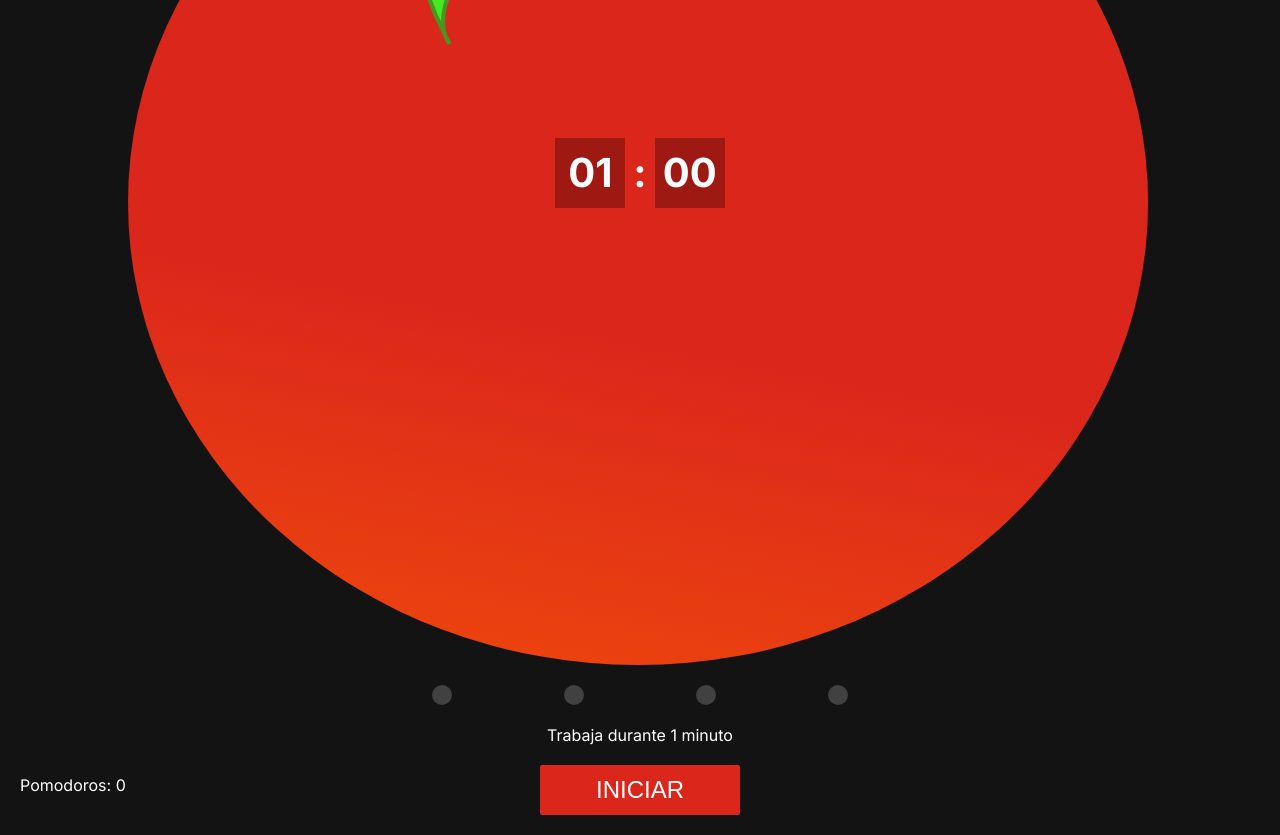
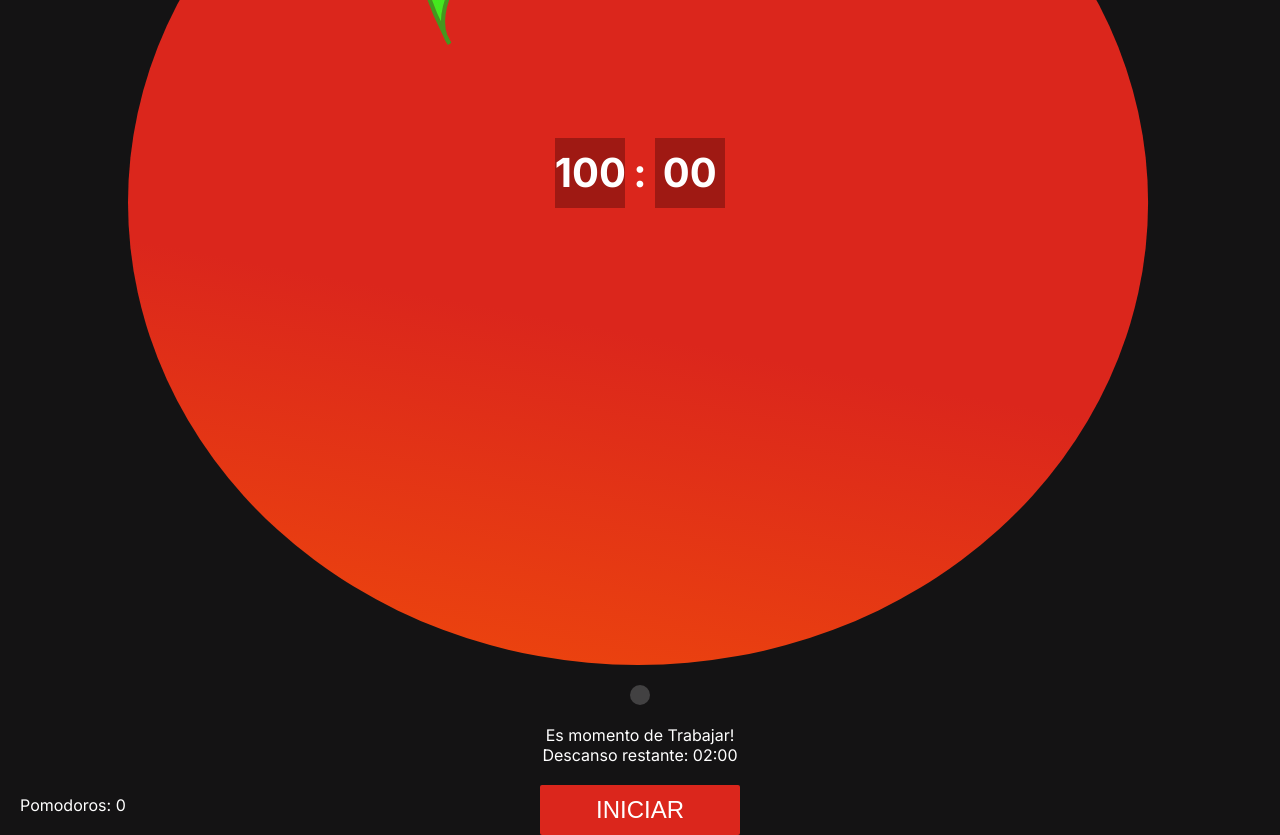
Before and after one commit to ourainbows/pomodoro, a React (Vite) app: page / in a window 1280 px wide. Shown: the part 440-1275 px from the top of the page. Built offline with nearby package versions, Linux system fonts and the light colour scheme.

Commit message:
Styles for onecylemode component and fix temporizer

```diff
--- a/src/components/App/App.jsx
+++ b/src/components/App/App.jsx
@@ -7,7 +7,7 @@ import settings from "../../assets/settings.svg"
 import PomodoroCounter from "../PomodoroCounter/PomodoroCounter";
 
 function App() {
-  const [mode, setMode] = useState("pomodoro");
+  const [mode, setMode] = useState("oneCycle");
   const [open, setOpen] = useState(false)
   const[pomodoros, setPomodoros] = useState(0)
   return (
--- a/src/components/Buttons/Buttons.css
+++ b/src/components/Buttons/Buttons.css
@@ -14,9 +14,10 @@
     background-color: var(--primary);
     color: var(--text);
 }
-.buttons-cycle:nth-child(1){
-    width: 15rem;
+
+.buttons-cycle button:nth-child(1){
+    width: 19rem;
 }
-.buttons-cycle:nth-child(2){
-    width: 5rem;
+.buttons-cycle button:nth-child(2){
+    width: 6rem;
 }
--- a/src/components/Buttons/Buttons.jsx
+++ b/src/components/Buttons/Buttons.jsx
@@ -1,16 +1,14 @@
 import "./Buttons.css";
 
 function Buttons({ children }) {
-    console.log(children.length);
     return (
         <>
-            {!children.length ?
+            {children.props.children.length > 2 ?
                 <div className="button-container">
                     {children}
                 </div> :
                 <div className="button-container buttons-cycle">
-                    {children[0]}
-                    {children[1]}
+                    {children}
                 </div>
             }
         </>
--- a/src/components/OneCycleMode/OneCycleMode.jsx
+++ b/src/components/OneCycleMode/OneCycleMode.jsx
@@ -1,8 +1,13 @@
 import { useEffect, useState } from 'react';
 import useTemporizer from "../../hooks/useTemporizer";
+import Pomodoro from '../Pomodoro/Pomodoro';
+import Cycles from '../Cycles/Cycles';
+import Message from '../Message/Message';
+import Buttons from '../Buttons/Buttons';
+import pause from '../../assets/pause.svg';
 
 function OneCycleMode({ setPomodoros }) {
-    const workTime = 1;
+    const workTime = 100;
     const relaxTime = 2;
     const longRelaxTime = 2;
 
@@ -64,36 +69,50 @@ function OneCycleMode({ setPomodoros }) {
     }, [timeRunning, timeRunningBreak])
 
     return (
+        <>
+            <Pomodoro>
+                {timeActive == "workTime" ?
+                    <>
                         <div>
+                            {minutes.toString().length == 1 ? `0${minutes}` : minutes}
+                        </div>
+                        <div>:</div>
                         <div>
-                {timeActive == "workTime" ?
-                    <div>
-                        {minutes.toString().length == 1 ? `0${minutes}` : minutes} :
                             {seconds.toString().length == 1 ? `0${seconds}` : seconds}
                         </div>
-                    : <div>
-                        {minutesBreak.toString().length == 1 ? `0${minutesBreak}` : minutesBreak} :
+                    </>
+                    :
+                    <>
+                        <div>
+                            {minutesBreak.toString().length == 1 ? `0${minutesBreak}` : minutesBreak}
+                        </div>
+                        <div>:</div>
+                        <div>
                             {secondsBreak.toString().length == 1 ? `0${secondsBreak}` : secondsBreak}
-                    </div>}
                         </div>
-            <div>
-                {timeActive == "workTime" ?
-                    `Descanso restante:
-                     ${minutesBreak.toString().length == 1 ? `0${minutesBreak}` : minutesBreak}:
-                     ${secondsBreak.toString().length == 1 ? `0${secondsBreak}` : secondsBreak}` :
-                    `Trabajo restante:
-                    ${minutes.toString().length == 1 ? `0${minutes}` : minutes}:
-                    ${seconds.toString().length == 1 ? `0${seconds}` : seconds}`
-                }
-                <br />
+                    </>}
+            </Pomodoro>
+            <Cycles cyclesCount={cycles} quantity={1} />
+            <Message>
                 {timeActive == "workTime" ?
                     `Es momento de Trabajar!` :
                     timeActive == "relaxTime" ?
                         `Es momento de descansar!` :
                         `Es momento de tomarte un descanso largo!`
+                }<br />
+                {timeActive == "workTime" ?
+                    `Descanso restante:
+                     ${minutesBreak.toString().length == 1 ?
+                        `0${minutesBreak}` : minutesBreak}:${secondsBreak.toString().length == 1 ?
+                            `0${secondsBreak}` : secondsBreak}` :
+                    `Trabajo restante:
+                    ${minutes.toString().length == 1 ?
+                        `0${minutes}` : minutes}:${seconds.toString().length == 1 ?
+                            `0${seconds}` : seconds}`
                 }
-            </div>
+            </Message>
 
+            <Buttons>
                 {!timeRunning && !timeRunningBreak ?
                     <button onClick={timeActive == "workTime" ? startTime : startTimeBreak}>
                         Iniciar
@@ -105,11 +124,12 @@ function OneCycleMode({ setPomodoros }) {
                         </button>
 
                         <button onClick={timeActive == "workTime" ? stopTime : stopTimeBreak}>
-                        Pausar
+                            <img src={pause} alt="pause" />
                         </button>
                     </>
                 }
-        </div>
+            </Buttons>
+        </>
     );
 };
 export default OneCycleMode
--- a/src/components/Pomodoro/Pomodoro.css
+++ b/src/components/Pomodoro/Pomodoro.css
@@ -7,7 +7,8 @@
   width: 80%;
   margin: 0 auto;
 }
-.pomodoroContainer .clock {
+.pomodoroContainer .clock,
+.clockCycle {
   display: flex;
   align-items: center;
   justify-content: center;
@@ -16,13 +17,17 @@
   left: calc(50% - 10rem);
   width: 20rem;
 }
-.clock-dots {
+.clock-dots,
+.clockCycle div:nth-child(2) {
   font-size: 4rem;
   font-weight: bolder;
   margin: 0 0.8rem;
 }
 .clock-minutes,
-.clock-seconds {
+.clock-seconds,
+.clockCycle div:nth-child(1),
+.clockCycle div:nth-child(3)
+ {
   display: flex;
   justify-content: center;
   align-items: center;
--- a/src/components/Pomodoro/Pomodoro.jsx
+++ b/src/components/Pomodoro/Pomodoro.jsx
@@ -2,20 +2,27 @@ import tomato from "../../assets/Pomodoro.svg";
 import "./Pomodoro.css"
 
 function Pomodoro({ children }) {
+
     return (
         <div className="pomodoroContainer">
             <img src={tomato} alt="Un tomate con el temporizador dentro" />
+            {children.length ?
                 <div className="clock">
                     <div className="clock-minutes">
                         {children[0]}
                     </div>
                     <div className="clock-dots">
+                        :
+                    </div>
+                    <div className="clock-seconds">
                         {children[1]}
                     </div>
-                <div className="clock-seconds">
-                    {children[2]}
                 </div>
+                :
+                <div className="clockCycle">
+                    {children}
                 </div>
+            }
         </div>
     )
 }
--- a/src/components/PomodoroMode/PomodoroMode.jsx
+++ b/src/components/PomodoroMode/PomodoroMode.jsx
@@ -7,9 +7,9 @@ import Message from '../Message/Message';
 import Buttons from '../Buttons/Buttons';
 
 function PomodoroMode({ setPomodoros }) {
-    const workTime = 1;
-    const relaxTime = 1;
-    const longRelaxTime = 1;
+    const workTime = 5;
+    const relaxTime = 5;
+    const longRelaxTime = 5;
 
     const [timeactive, setTimeActive] = useState("workTime");
 
@@ -26,16 +26,16 @@ function PomodoroMode({ setPomodoros }) {
         resetCycles
     } = useTemporizer(workTime);
 
-    useEffect(() => {
+    useEffect( () => {
         if (!timeRunning && seconds === 0 && minutes === 0) {
             if (timeactive === "workTime") {
-                if (cycles === 4) {
+                moreCycles()
+                if (cycles === 3) { // 3 times because update state is async
                     setMinutes(longRelaxTime);
                     setTimeActive("longRelaxTime");
                     setPomodoros(pomodoros => pomodoros + 1);
                 } else {
                     setMinutes(relaxTime);
-                    moreCycles()
                     setTimeActive("relaxTime");
                 }
             } else if (timeactive === "relaxTime") {
@@ -50,11 +50,10 @@ function PomodoroMode({ setPomodoros }) {
     }, [timeRunning])
 
 
-
     return (
         <>
             <Pomodoro>
-                {minutes.toString().length == 1 ? `0${minutes}` : minutes} :
+                {minutes.toString().length == 1 ? `0${minutes}` : minutes}
                 {seconds.toString().length == 1 ? `0${seconds}` : seconds}
             </Pomodoro>
             <Cycles cyclesCount={cycles} quantity={4} />
--- a/src/hooks/useTemporizer.js
+++ b/src/hooks/useTemporizer.js
@@ -26,21 +26,24 @@ const useTemporizer = (time) => {
     useEffect(() => {
         if (timeRunning) {
             const interval = setInterval(() => {
+                if (seconds > 0) {
                     lessSecond();
-            }, 1000);
-            if (seconds == 0) {
-                lessMinute();
-                restartSecond();
+                }
+                if (seconds === 0) {
                     if (minutes === 0) {
                         stopTime();
-                    setMinutes(0);
-                    setSeconds(0);
 
                         setTimeout(function () {
                             audio.play();
                         }, 150);
                     }
+                    else {
+                        lessMinute();
+                        restartSecond();
                     }
+                }
+            }, 1000);
+
             return () => clearInterval(interval);
         }
     });
```
Lines whose indentation alone changed are shown as unchanged.
